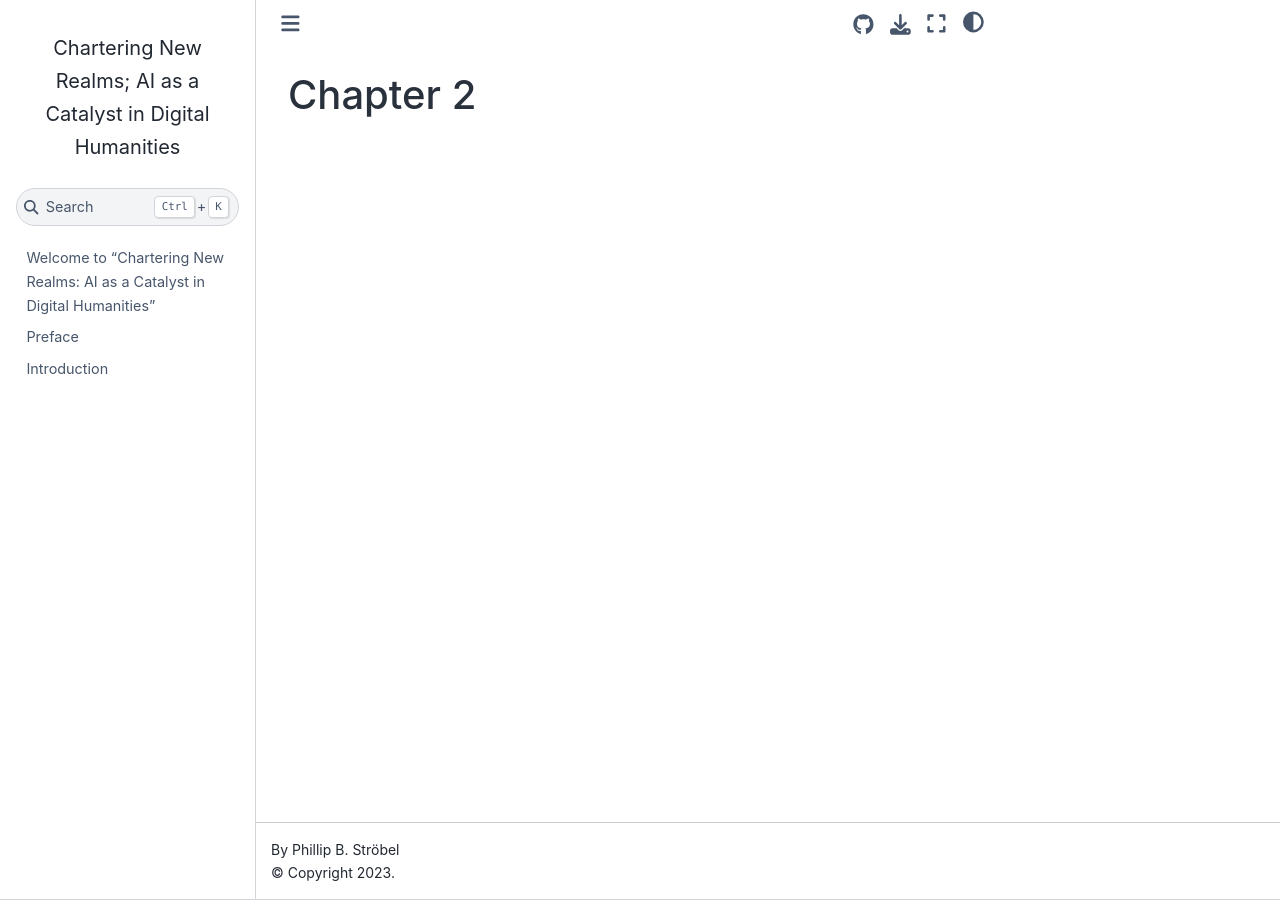
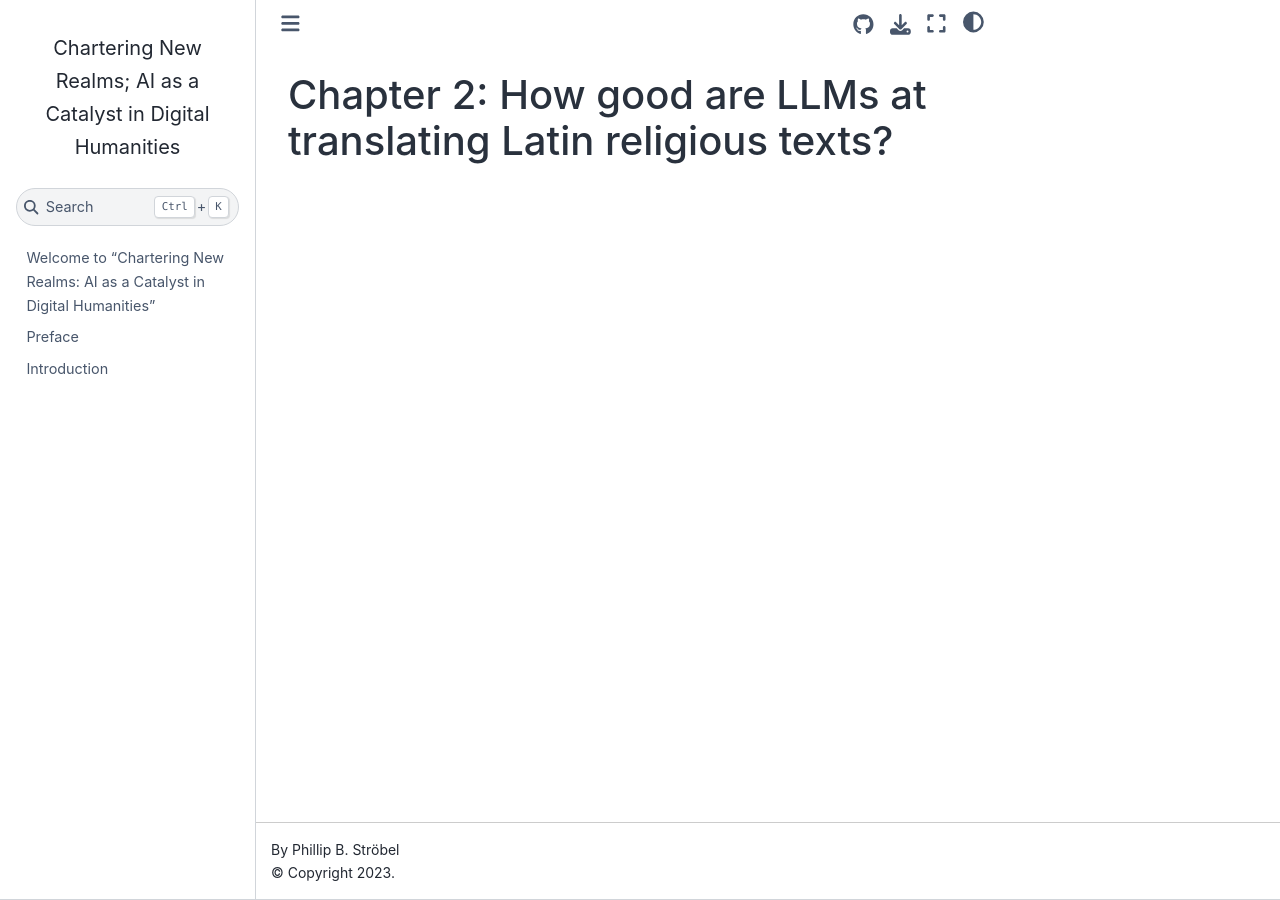
Before and after one commit to pstroe/chartering-new-realms-2024, a Jupyter Book: the page built from chapter2.md, in a window 1280 px wide. Built offline with Jupyter Book 1.0.4 settings and Sphinx 7.4.7 and the Sphinx Book theme 1.1.4, drawn with Linux system fonts in a browser that asks for light colours.

Commit message:
Add chapter 2

```diff
--- a/chapter2.md
+++ b/chapter2.md
@@ -1 +1 @@
-# Chapter 2
+# Chapter 2: How good are LLMs at translating Latin religious texts?
```
